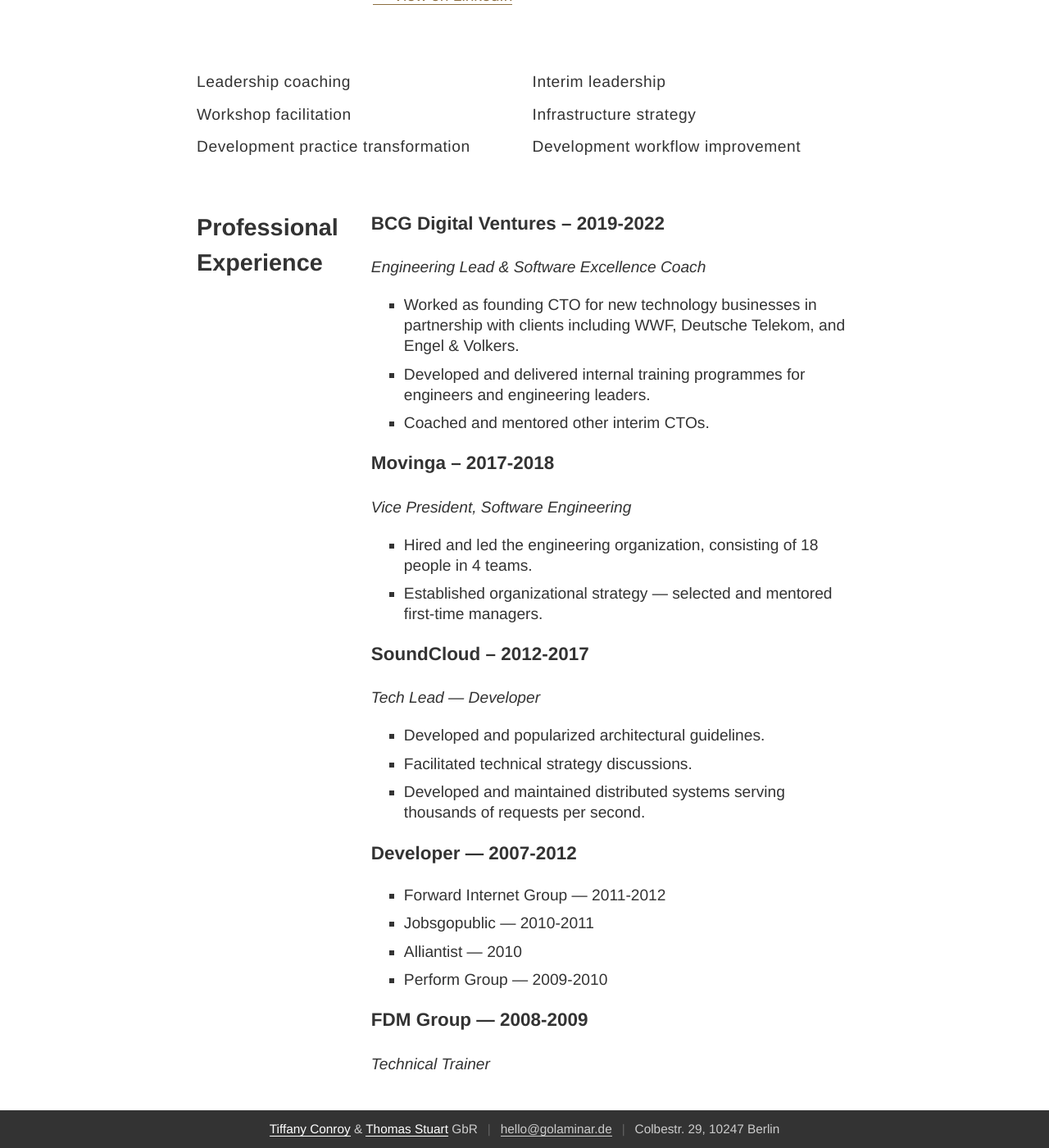
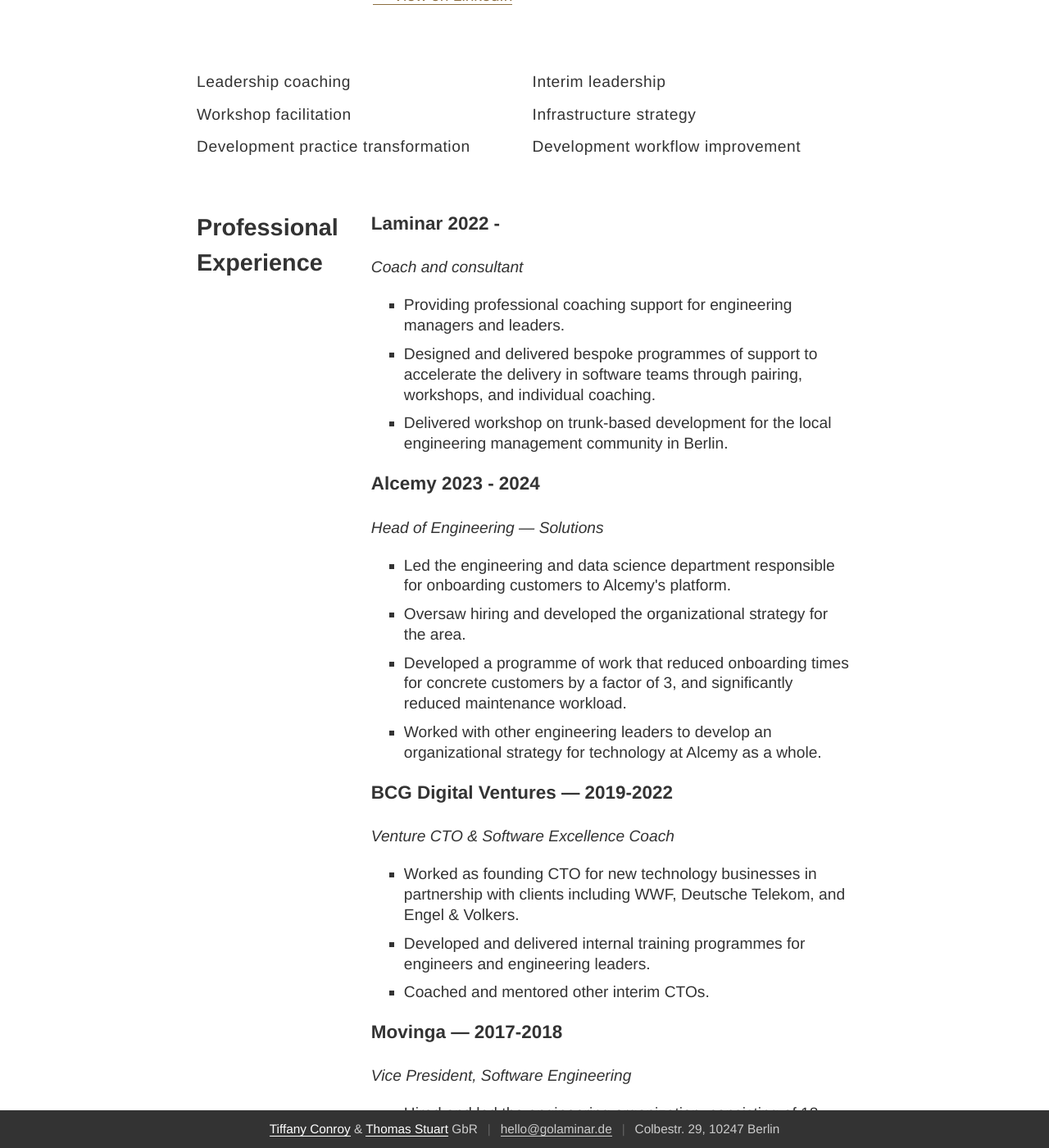
Before and after one commit to golaminar/golaminar.github.io, a Jekyll site: the page built from tom/cv.html, in a window 1280 px wide and 1400 px high, scrolled down 396 px. Shown: the whole window at 82% size. Built offline with Jekyll 4.4.1, drawn with Linux system fonts in a browser that asks for light colours; some of the changed text lies outside the part shown.

Commit message:
Add Alcemy and Laminar experience

```diff
--- a/tom/cv.html
+++ b/tom/cv.html
@@ -70,22 +70,37 @@
             </div>
             <div class="col col-main">
 
-                <h3>BCG Digital Ventures – 2019-2022</h3>
-                <p style="font-style: italic;">Engineering Lead & Software Excellence Coach</p>
+                <h3>Laminar 2022 -</h3>
+                <p style="font-style: italic;">Coach and consultant</p>
+                <ul>
+                    <li>Providing professional coaching support for engineering managers and leaders.</li>
+                    <li>Designed and delivered bespoke programmes of support to accelerate the delivery in software teams through pairing, workshops, and individual coaching.</li>
+                    <li>Delivered workshop on trunk-based development for the local engineering management community in Berlin.</li>
+                </ul>
+                <h3>Alcemy 2023 - 2024</h3>
+                <p style="font-style: italic;">Head of Engineering — Solutions</p>
+                <ul>
+                    <li>Led the engineering and data science department responsible for onboarding customers to Alcemy's platform.</li>
+                    <li>Oversaw hiring and developed the organizational strategy for the area.</li>
+                    <li>Developed a programme of work that reduced onboarding times for concrete customers by a factor of 3, and significantly reduced maintenance workload.</li>
+                    <li>Worked with other engineering leaders to develop an organizational strategy for technology at Alcemy as a whole.</li>
+                </ul>
+                <h3>BCG Digital Ventures — 2019-2022</h3>
+                <p style="font-style: italic;">Venture CTO & Software Excellence Coach</p>
                 <ul>
                     <li>Worked as founding CTO for new technology businesses in partnership with clients including WWF, Deutsche Telekom, and Engel & Volkers.</li>
                     <li>Developed and delivered internal training programmes for engineers and engineering leaders.</li>
                     <li>Coached and mentored other interim CTOs.</li>
                 </ul>
 
-                <h3>Movinga – 2017-2018</h3>
+                <h3>Movinga — 2017-2018</h3>
                 <p style="font-style: italic;">Vice President, Software Engineering</p>
                 <ul>
                     <li>Hired and led the engineering organization, consisting of 18 people in 4 teams.</li>
                     <li>Established organizational strategy — selected and mentored first-time managers.</li>
                 </ul>
 
-                <h3>SoundCloud – 2012-2017</h3>
+                <h3>SoundCloud — 2012-2017</h3>
                 <p style="font-style: italic;">Tech Lead — Developer</p>
                 <ul>
                     <li>Developed and popularized architectural guidelines.</li>
@@ -114,7 +129,7 @@
                 <h2>Education</h2>
             </div>
             <div class="col col-main">
-                <h3>University of Oxford – 2007</h3>
+                <h3>University of Oxford — 2007</h3>
                 <p style="font-style: italic;">BA - Classics - 2:1</p>
             </div>
         </div>
@@ -125,7 +140,7 @@
         <div class="cols">
             <div class="col testimonial">
                 <!--  coaching -->
-                <p>Tom has massively supported my career development – he has been a wonderful mentor and given me a great deal of
+                <p>Tom has massively supported my career development — he has been a wonderful mentor and given me a great deal of
                     confidence in my own capabilities, being incredibly available, empathetic and supportive throughout.</p>
                 <p class="attribution">— Head of Engineering</p>
             </div>
```
